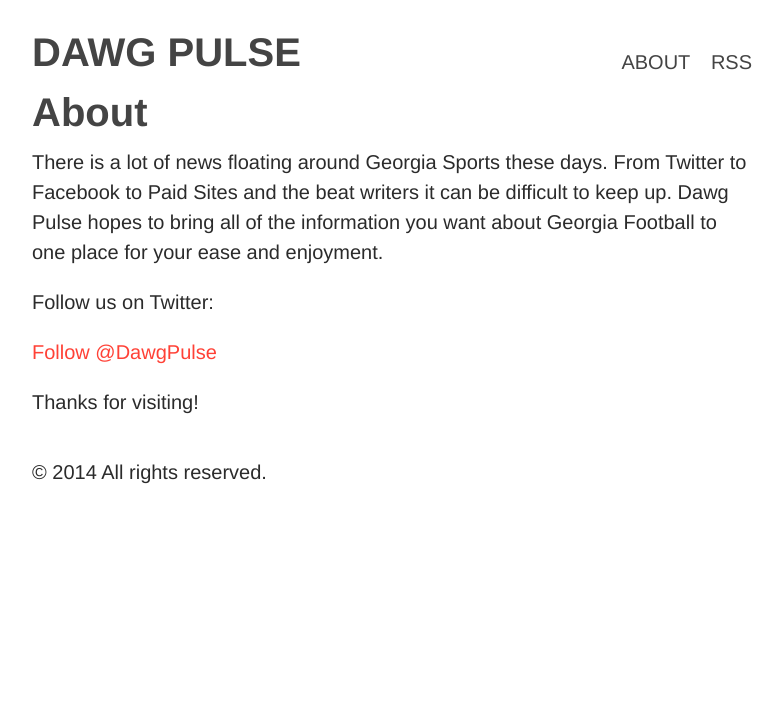
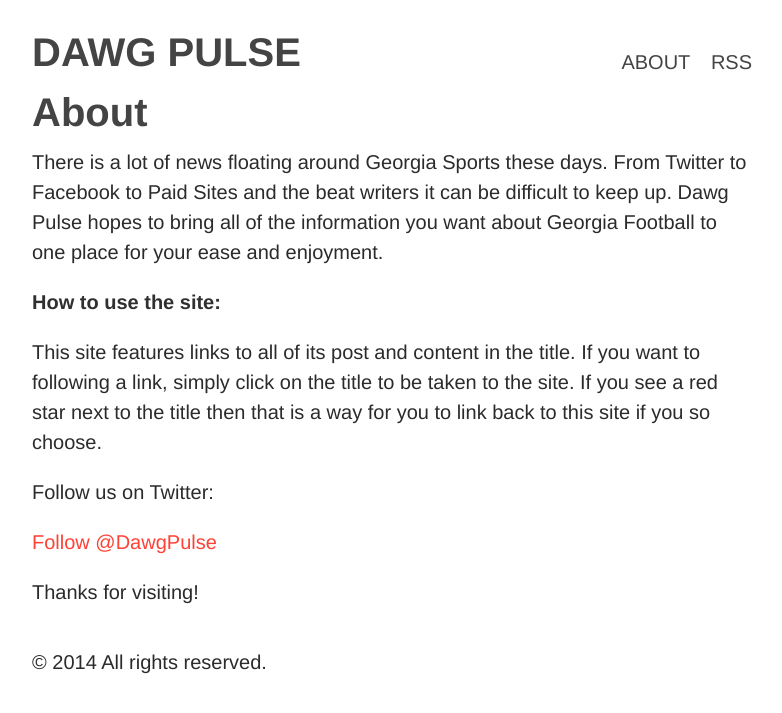
Before and after one commit to dawgpulse/dawgpulse.github.io, a Jekyll site: the page built from about.md, in a window 1280 px wide. Shown: the top 713 px of the page, without its empty margins (248-1030 px from the left). Built offline with Jekyll 4.4.1, drawn with Linux system fonts in a browser that asks for light colours; comment, search, counter and statistics services are not loaded.

Commit message:
about update

```diff
--- a/about.md
+++ b/about.md
@@ -5,6 +5,10 @@ permalink: /about/
 ---
 There is a lot of news floating around Georgia Sports these days.  From Twitter to Facebook to Paid Sites and the beat writers it can be difficult to keep up.  Dawg Pulse hopes to bring all of the information you want about Georgia Football to one place for your ease and enjoyment.
 
+**How to use the site:**
+
+This site features links to all of its post and content in the title.  If you want to following a link, simply click on the title to be taken to the site.  If you see a red star next to the title then that is a way for you to link back to this site if you so choose.
+
 Follow us on Twitter:
 
 <a href="https://twitter.com/DawgPulse" class="twitter-follow-button" data-show-count="false" data-size="large" data-dnt="true">Follow @DawgPulse</a>
```
